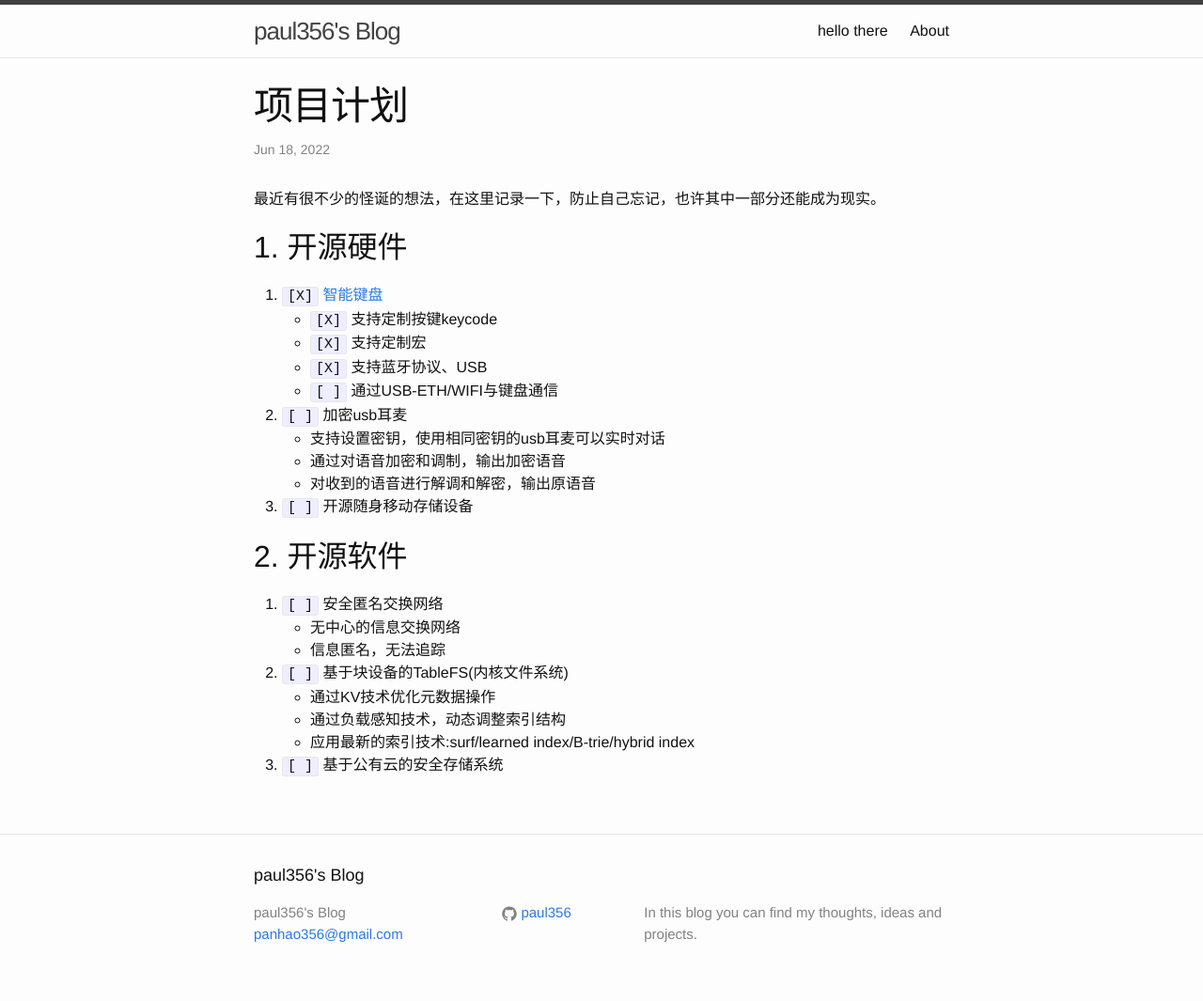
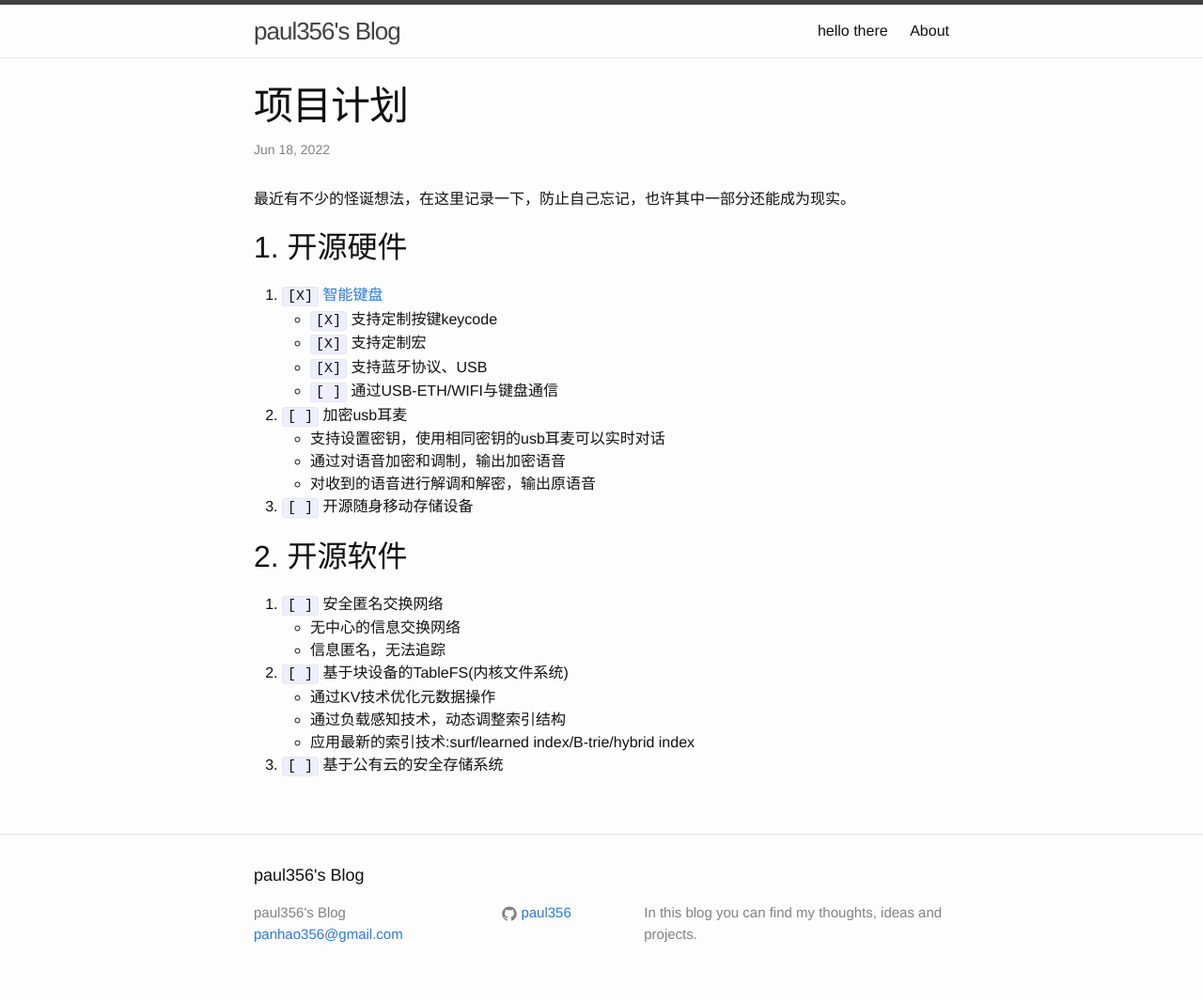
Before and after one commit to paul356/blog.backup, a Jekyll site: the page built from _posts/2022-06-18-plans.html, in a window 1280 px wide. Shown: the whole page at 94% size. Built offline with Jekyll 4.4.1, drawn with Linux system fonts in a browser that asks for light colours.

Commit message:
correct a syntax error

```diff
--- a/_posts/2022-06-18-plans.html
+++ b/_posts/2022-06-18-plans.html
@@ -4,7 +4,7 @@ title: 项目计划
 excerpt: 项目计划
 ---
 <p>
-最近有很不少的怪诞的想法，在这里记录一下，防止自己忘记，也许其中一部分还能成为现实。
+最近有不少的怪诞想法，在这里记录一下，防止自己忘记，也许其中一部分还能成为现实。
 </p>
 <div id="outline-container-orgf80cbd1" class="outline-2">
 <h2 id="orgf80cbd1"><span class="section-number-2">1.</span> 开源硬件</h2>
--- a/org/2022-06-18-plans.org
+++ b/org/2022-06-18-plans.org
@@ -7,7 +7,7 @@ title: 项目计划
 excerpt: 项目计划
 ---
 #+END_EXPORT
-最近有很不少的怪诞的想法，在这里记录一下，防止自己忘记，也许其中一部分还能成为现实。
+最近有不少的怪诞想法，在这里记录一下，防止自己忘记，也许其中一部分还能成为现实。
 * 开源硬件
 1. [X] [[https://github.com/paul356/MK32][智能键盘]]
    - [X] 支持定制按键keycode
```
